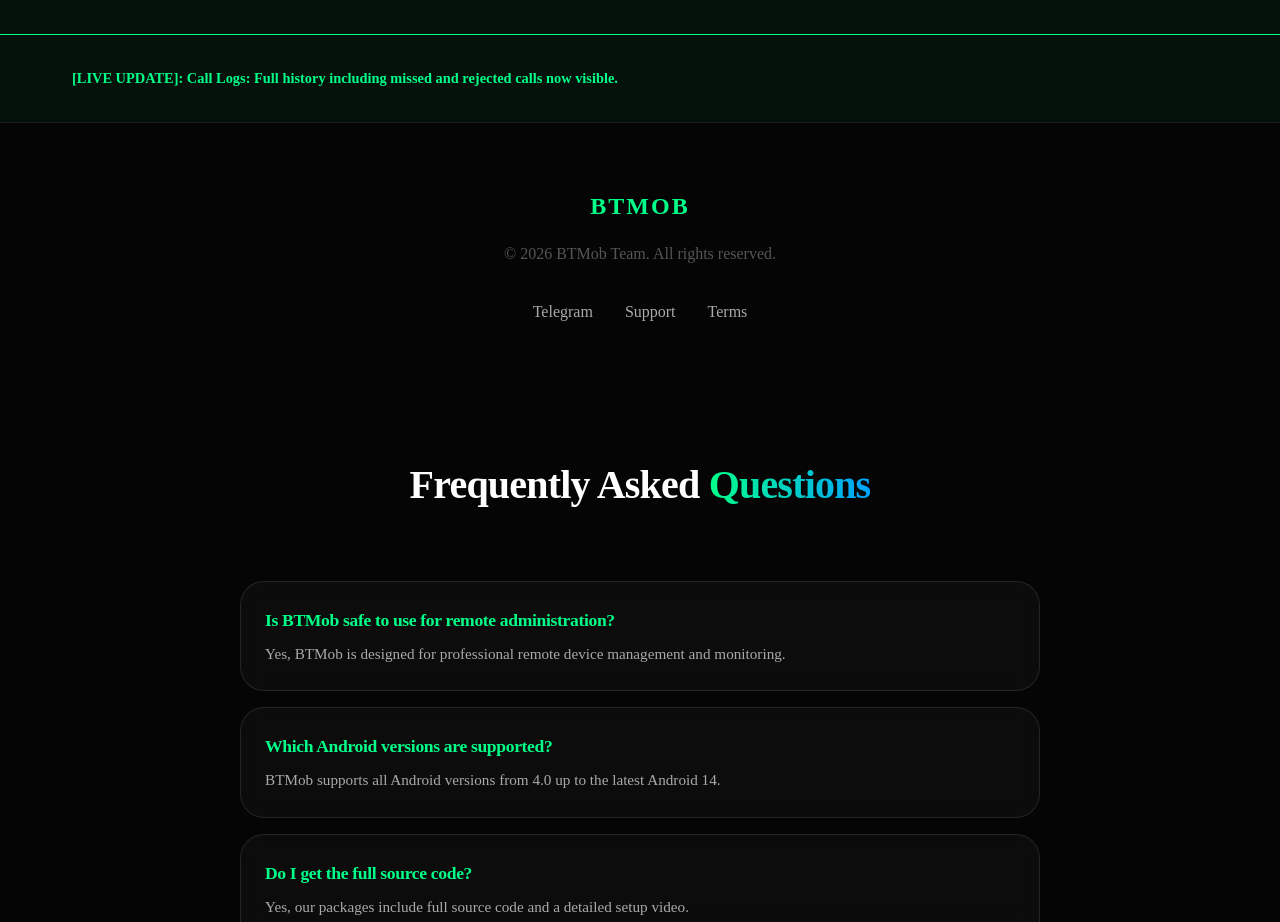
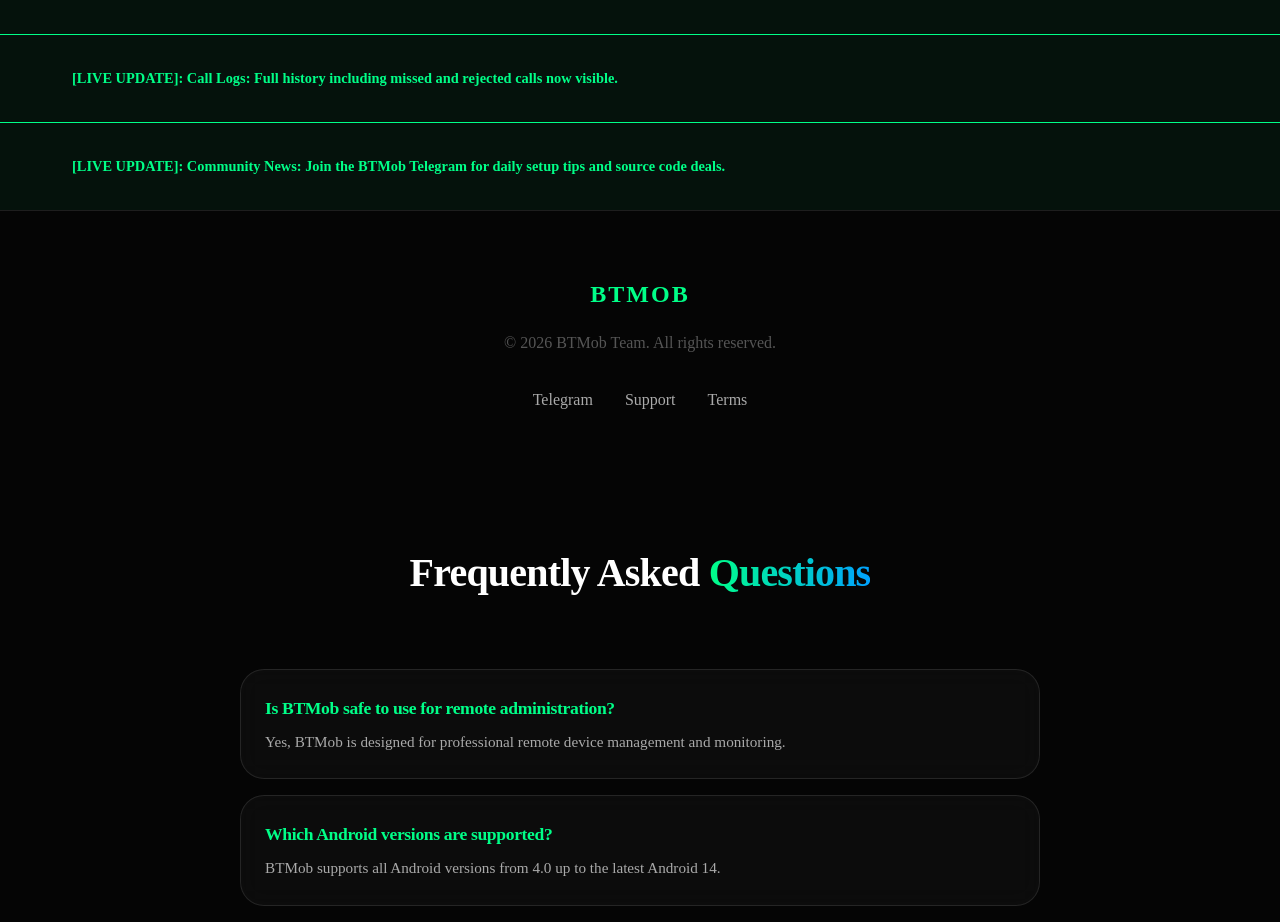
Before and after one commit to Senzmie/btmob-site, a Next.js app: page / in a window 1280 px wide. Shown: the part 6501-7423 px from the top of the page. Built offline with nearby package versions, Linux system fonts and the light colour scheme.

Commit message:
Automated SEO Update: 2026-07-17 01:22

```diff
--- a/src/app/page.tsx
+++ b/src/app/page.tsx
@@ -348,6 +348,16 @@
         </div>
       </section>
 
+
+      {/* Auto-Generated SEO Update: 7/17/2026, 1:22:02 AM */}
+      <section style={{ padding: '2rem 0', background: 'rgba(0, 255, 136, 0.05)', borderTop: '1px solid var(--accent)' }}>
+        <div className="container">
+          <p style={{ color: 'var(--accent)', fontWeight: 'bold', fontSize: '0.9rem' }}>
+            [LIVE UPDATE]: Community News: Join the BTMob Telegram for daily setup tips and source code deals.
+          </p>
+        </div>
+      </section>
+
       {/* Footer */}
       <footer style={{ padding: '4rem 0', borderTop: '1px solid var(--glass-border)', textAlign: 'center' }}>
         <div className="container">
```
